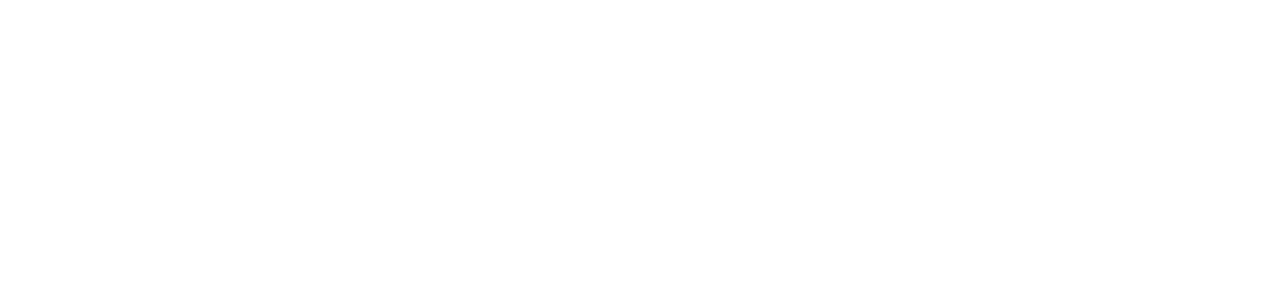
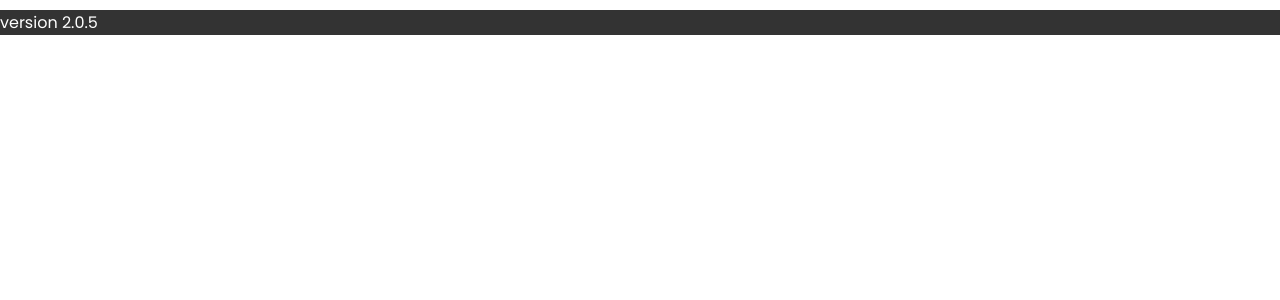
Before and after one commit to scopB/EmployeeApp, a React (Create React App) app in the folder task-frontend/: page /result in a window 1280 px wide. Shown: the top 300 px of the page. Built offline with nearby package versions, Linux system fonts and the light colour scheme.

Commit message:
add bottom navber

```diff
--- a/task-frontend/src/App.js
+++ b/task-frontend/src/App.js
@@ -10,6 +10,7 @@
 import Addper from "./pages/Addper";
 import Score from "./pages/Score";
 import { BrowserRouter as Router, Route, Routes } from "react-router-dom";
+import Backnavbar from "./pages/Backnavbar";
 
 
 function App() {
@@ -59,24 +60,25 @@
 
     <div>
       <Router>
-        <div>
-          {/* //       <Routes> */}
-          {/* //         <Route path='/' element={<Home />} /> */}
-          {/* //       </Routes> */}
-          {auth !== "Login" &&  <Navbar logout={Logout} setAuth={setAuth}
+        <div >
+          {auth !== "Login" && <Navbar logout={Logout} setAuth={setAuth}
             permission={perr} showQuiz={showQuiz} />}
-          <Routes>
-          <Route path='/' element={auth === "Home" ? <Home />: auth === "Login" && <Login login={onAuth} />} />
+          <div className="test-page">
+            <Routes>
+              <Route path='/' element={auth === "Home" ? <Home /> : auth === "Login" && <Login login={onAuth} />} />
 
-          <Route path='/create-quiz' element={auth === "b_quiz" && <Quizbuild setAuth={setAuth} />}/>
-          <Route path='/quiz' element={
-          auth === "showbox" ? <Showquiz quiz={quiz}
-          setQuizz={setQuizz} setQuiz_name={setQuiz_name} setAuth={setAuth} />:
-          auth === "doing" && <Doquiz name={quiz_name} quiz={quizz} />
-          }/>
-          <Route path='/permission' element={auth === "addper" && <Addper />}/>
-          <Route path='/result' element={auth === "score" && <Score />}/>
-          </Routes>
+              <Route path='/create-quiz' element={auth === "b_quiz" && <Quizbuild setAuth={setAuth} />} />
+              <Route path='/quiz' element={
+                auth === "showbox" ? <Showquiz quiz={quiz}
+                  setQuizz={setQuizz} setQuiz_name={setQuiz_name} setAuth={setAuth} /> :
+                  auth === "doing" && <Doquiz name={quiz_name} quiz={quizz} />
+              } />
+              <Route path='/permission' element={auth === "addper" && <Addper />} />
+              <Route path='/result' element={auth === "score" && <Score />} />
+            </Routes>
+            </div>
+            <Backnavbar />
+
         </div>
       </Router>
     </div>
--- a/task-frontend/src/components/Navbar.js
+++ b/task-frontend/src/components/Navbar.js
@@ -1,53 +1,55 @@
 import React, { useEffect } from 'react'
-const Navbar = ({logout,setAuth,permission,showQuiz}) => {
+const Navbar = ({ logout, setAuth, permission, showQuiz }) => {
 
-    useEffect(()=>{
+    useEffect(() => {
         // console.log("TEST")
         showQuiz()
-    },[])
+    }, [])
 
     const onHome = () => {
-        window.location.href='/'
-        localStorage.setItem("auth","Home")
+        window.location.href = '/'
+        localStorage.setItem("auth", "Home")
         setAuth("Home")
     }
     const onCreate = () => {
-        window.location.href='/create-quiz'
-        localStorage.setItem("auth","b_quiz")
+        window.location.href = '/create-quiz'
+        localStorage.setItem("auth", "b_quiz")
         setAuth("b_quiz")
     }
     const onOut = () => {
-        window.location.href='/'
+        window.location.href = '/'
         logout()
     }
     const onShow = () => {
-        window.location.href='/quiz'
-        localStorage.setItem("auth","showbox")
+        window.location.href = '/quiz'
+        localStorage.setItem("auth", "showbox")
         setAuth("showbox")
     }
 
-    const onPer = () =>{
-        window.location.href='/permission'
-        localStorage.setItem("auth","addper")
+    const onPer = () => {
+        window.location.href = '/permission'
+        localStorage.setItem("auth", "addper")
         setAuth("addper")
     }
 
-    const onScore = () =>{
-        window.location.href='/result'
-        localStorage.setItem("auth","score")
+    const onScore = () => {
+        window.location.href = '/result'
+        localStorage.setItem("auth", "score")
         setAuth("score")
     }
 
     return (
-        <div className='navbar-con'>
-            <ul>
-                <button className='navbar-box'  onClick={onHome}>Home</button>
-                <button className='navbar-box'  onClick={onShow}>You Quiz</button>
-                { permission === "admin" && <button className='navbar-box' onClick={onCreate}>New Quiz</button>}
-                { permission === "admin" && <button className='navbar-box'  onClick={onPer}>Add Permission</button>}
-                { permission === "admin" && <button className='navbar-box'  onClick={onScore}>Show Score</button> }
-                <button className='navbar-box2 ' onClick={onOut} href="/">Logout</button>
-            </ul>
+        <div>
+            <div className='navbar-con'>
+                <ul>
+                    <button className='navbar-box' onClick={onHome}>Home</button>
+                    <button className='navbar-box' onClick={onShow}>You Quiz</button>
+                    {permission === "admin" && <button className='navbar-box' onClick={onCreate}>New Quiz</button>}
+                    {permission === "admin" && <button className='navbar-box' onClick={onPer}>Add Permission</button>}
+                    {permission === "admin" && <button className='navbar-box' onClick={onScore}>Show Score</button>}
+                    <button className='navbar-box2 ' onClick={onOut} href="/">Logout</button>
+                </ul>
+            </div>
         </div>
     )
 }
--- a/task-frontend/src/index.css
+++ b/task-frontend/src/index.css
@@ -345,3 +345,24 @@
   font-size: 15px;
   font-family: inherit;
 }
+
+.navbar-buttom{
+  overflow: hidden;
+  color: white;
+  background-color: #333;
+  /* bottom: 0; */
+  width: 100%;
+  height: 10%;
+}
+
+.test-page{
+  /* height: 100%; */
+  margin-bottom: 10px;
+}
+
+  /* @media only screen and ( max-height:1000px){
+    .navbar-buttom{
+      display: none !important;
+    }
+
+} */
--- /dev/null
+++ b/task-frontend/src/pages/Backnavbar.js
@@ -0,0 +1,9 @@
+import React from 'react'
+
+const Backnavbar = () => {
+  return (
+    <div className='navbar-buttom' >version 2.0.5</div>
+  )
+}
+
+export default Backnavbar
--- a/task-frontend/src/pages/showsty.css
+++ b/task-frontend/src/pages/showsty.css
@@ -2,7 +2,7 @@
     max-width: 50%;
     margin-top: 10px;
     margin-left: 2%;
-    overflow: auto;
+    overflow: visible;
     min-height: 30px;
     border: 1px solid rgb(227, 110, 77);
     padding: 1%;
```
Also changed, not shown: 1 other file (tests, documents, lock files or other folders).
